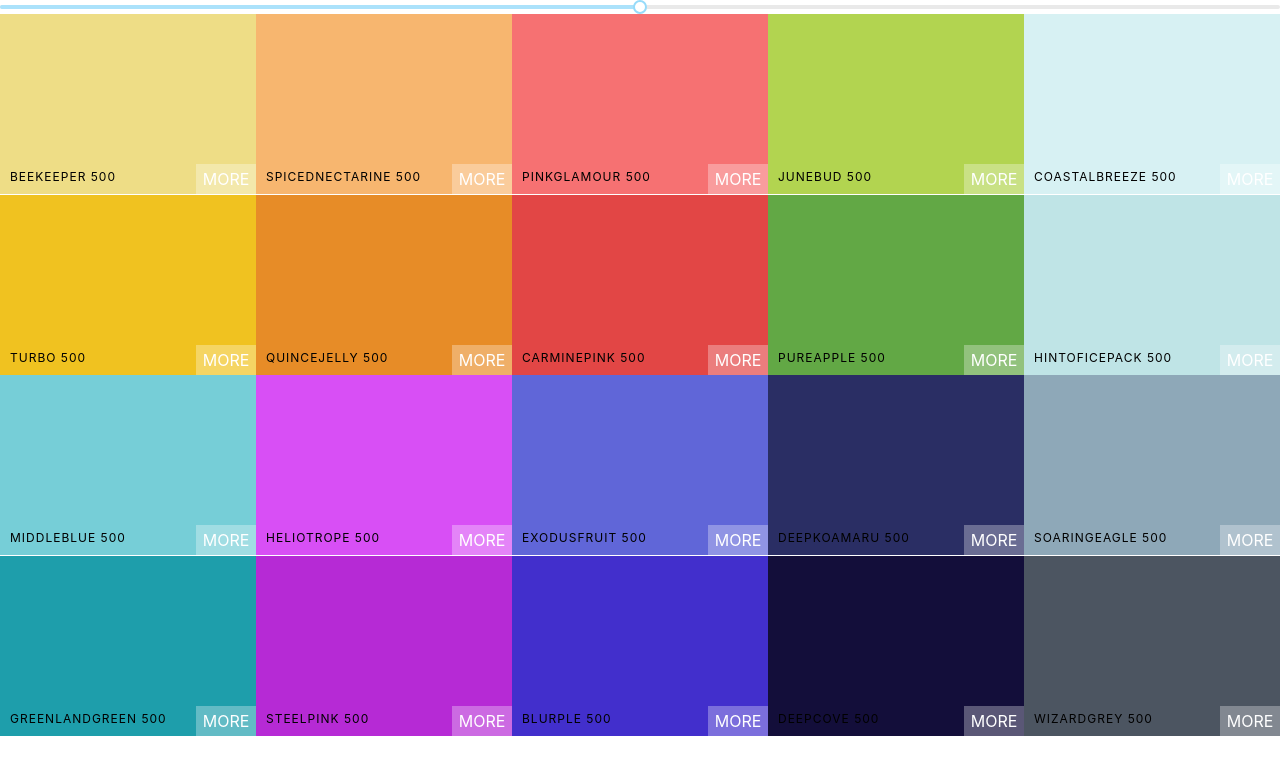
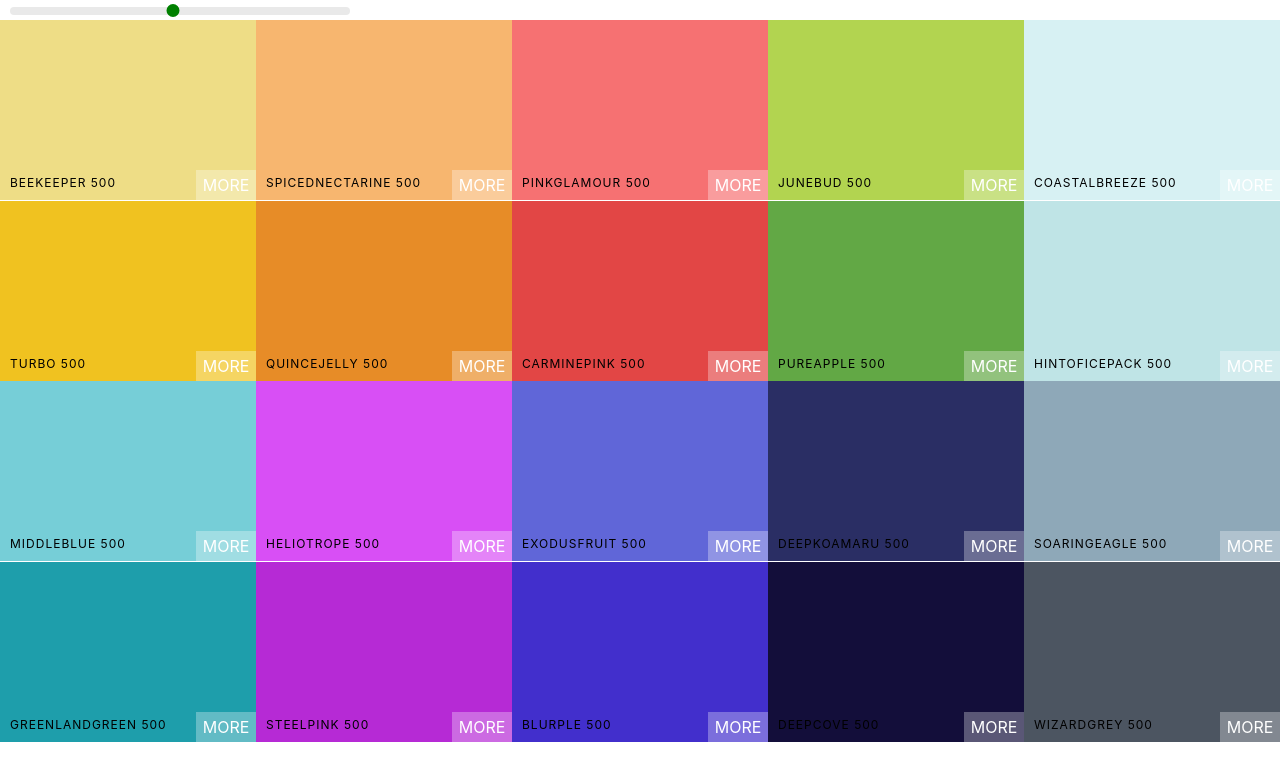
Before and after one commit to cccttt10/icolor, a React (Create React App) app: page / in a window 1280 px wide. Shown: the top 780 px of the page. Built offline with nearby package versions, Linux system fonts and the light colour scheme.

Commit message:
style color slider

```diff
--- a/package.json
+++ b/package.json
@@ -10,6 +10,7 @@
     "@types/react-copy-to-clipboard": "^4.3.0",
     "@types/react-dom": "^16.9.3",
     "chroma-js": "^2.0.6",
+    "csstype": "^2.6.7",
     "rc-slider": "^8.7.1",
     "react": "^16.11.0",
     "react-copy-to-clipboard": "^5.0.1",
--- a/src/Palette.css
+++ b/src/Palette.css
@@ -5,3 +5,9 @@
 .Palette-colors {
     height: 90%;
 }
+
+.slider {
+    width: 340px;
+    margin: 0 10px;
+    display: inline-block;
+}
--- a/src/Palette.tsx
+++ b/src/Palette.tsx
@@ -1,6 +1,7 @@
 import './Palette.css';
 import 'rc-slider/assets/index.css';
 
+import CSS from 'csstype';
 import Slider from 'rc-slider';
 import React, { Component } from 'react';
 
@@ -26,15 +27,31 @@ class Palette extends Component<PaletteProps, PaletteState> {
         const colorBoxes = colors[level].map(color => (
             <ColorBox background={color.hex} name={color.name} />
         ));
+        const handleStyle: CSS.Properties = {
+            backgroundColor: 'green',
+            outline: 'none',
+            border: '2px solid green',
+            boxShadow: 'none',
+            width: '13px',
+            height: '13px',
+            marginLeft: '-7px',
+            marginTop: '-3px'
+        };
+        const trackStyle: CSS.Properties = { backgroundColor: 'transparent' };
+        const railStyle: CSS.Properties = { height: '8px'}
+        const sliderStyle = { handleStyle, trackStyle, railStyle  };
         return (
             <div className="Palette">
+                <div className="slider">
                     <Slider
                         defaultValue={level}
                         min={100}
                         max={900}
                         step={100}
                         onAfterChange={this.changeLevel}
+                        {...sliderStyle}
                     />
+                </div>
                 <div className="Palette-colors">{colorBoxes}</div>
             </div>
         );
```
Also changed, not shown: 1 other file (tests, documents, lock files or other folders). Lines whose indentation alone changed are shown as unchanged.
